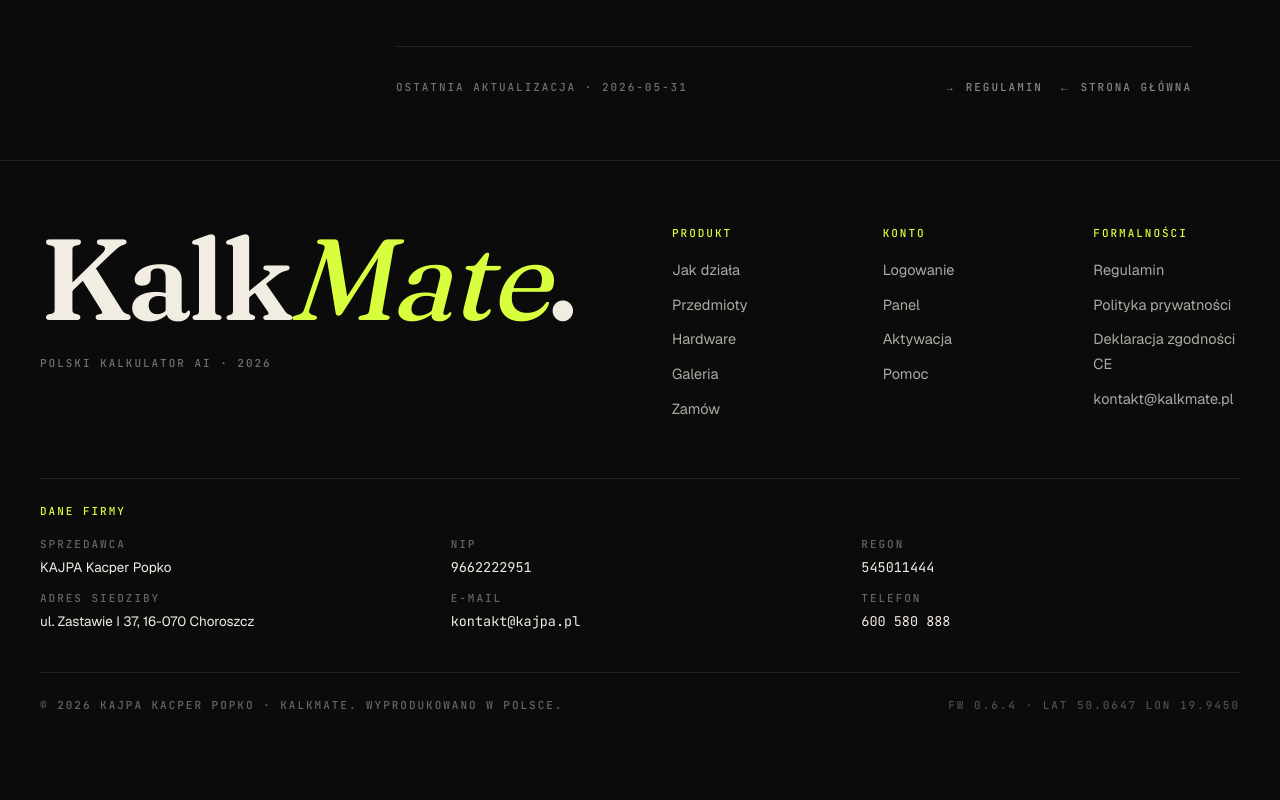
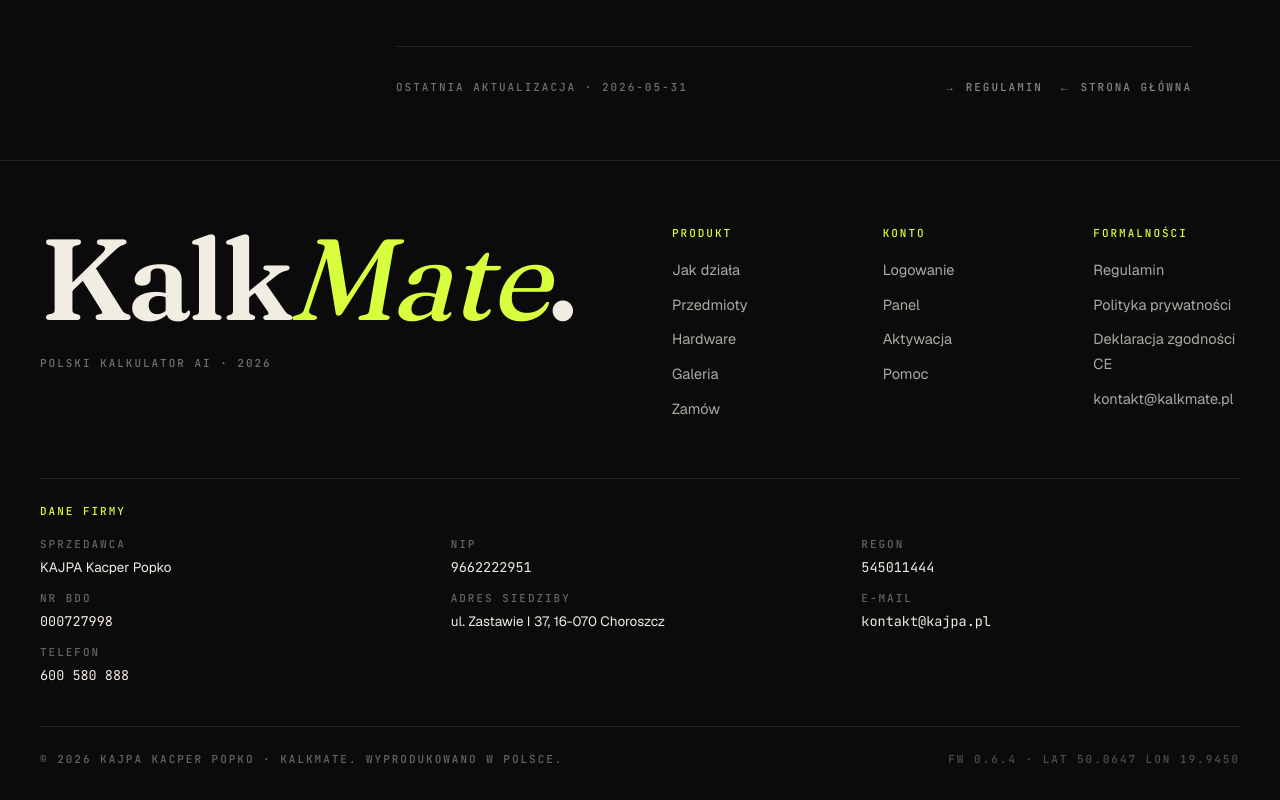
Before and after one commit to KAJPER/KalkMate, a Next.js app in the folder website/: page /polityka-prywatnosci in a window 1280 px wide. Shown: the part 8523-9323 px from the top of the page. Before the commit the page ends 9269 px from the top, so only its background shows below. Built offline with nearby package versions, Linux system fonts and the light colour scheme; sample sign-in values are in the browser's storage.

Commit message:
feat: update image quality and sizes in Hero component; add BDO field to Footer

```diff
--- a/website/next.config.ts
+++ b/website/next.config.ts
@@ -33,7 +33,7 @@ const nextConfig: NextConfig = {
     formats: ["image/webp", "image/avif"],
     deviceSizes: [640, 828, 1200, 1920, 2048],
     imageSizes: [16, 32, 48, 64, 96, 128, 256, 384],
-    qualities: [75, 90, 92],
+    qualities: [60, 75, 90, 92],
     minimumCacheTTL: 60 * 60 * 24 * 365,
   },
   async headers() {
--- a/website/src/app/globals.css
+++ b/website/src/app/globals.css
@@ -118,12 +118,7 @@ body {
   will-change: transform;
 }
 
-/* Blink for live indicators */
-@keyframes km-blink {
-  0%, 65% { opacity: 1; }
-  70%, 100% { opacity: 0; }
-}
-.km-blink { animation: km-blink 1.6s steps(2, end) infinite; }
+.km-blink {}
 
 /* Soft scan-line on screen renderings */
 .km-scanlines {
--- a/website/src/components/Footer.tsx
+++ b/website/src/components/Footer.tsx
@@ -24,6 +24,7 @@ const content: Record<Locale, {
     seller: string;
     nip: string;
     regon: string;
+    bdo: string;
     address: string;
     email: string;
     phone: string;
@@ -54,6 +55,7 @@ const content: Record<Locale, {
       seller: "Sprzedawca",
       nip: "NIP",
       regon: "REGON",
+      bdo: "Nr BDO",
       address: "Adres siedziby",
       email: "E-mail",
       phone: "Telefon",
@@ -84,6 +86,7 @@ const content: Record<Locale, {
       seller: "Seller",
       nip: "Tax ID (NIP)",
       regon: "REGON",
+      bdo: "BDO No.",
       address: "Registered address",
       email: "E-mail",
       phone: "Phone",
@@ -114,6 +117,7 @@ const content: Record<Locale, {
       seller: "Verkäufer",
       nip: "Steuer-ID (NIP)",
       regon: "REGON",
+      bdo: "BDO-Nr.",
       address: "Geschäftssitz",
       email: "E-Mail",
       phone: "Telefon",
@@ -190,6 +194,10 @@ export default function Footer({ lang = "pl" }: { lang?: Locale }) {
               <p className="font-mono text-[#F2EDE3]">545011444</p>
             </div>
             <div>
+              <p className="km-mono-eyebrow text-[#F2EDE3]/40 text-[10px] mb-1">{t.fields.bdo}</p>
+              <p className="font-mono text-[#F2EDE3]">000727998</p>
+            </div>
+            <div>
               <p className="km-mono-eyebrow text-[#F2EDE3]/40 text-[10px] mb-1">{t.fields.address}</p>
               <p className="text-[#F2EDE3]">ul. Zastawie I 37, 16-070 Choroszcz</p>
             </div>
--- a/website/src/components/Hero.tsx
+++ b/website/src/components/Hero.tsx
@@ -237,8 +237,8 @@ export default function Hero({ lang = "pl" }: { lang?: Locale }) {
                 alt={t.imageAlt}
                 fill
                 priority
-                quality={80}
-                sizes="(max-width: 640px) 460px, (max-width: 1024px) 50vw, 460px"
+                quality={60}
+                sizes="(max-width: 640px) 276px, (max-width: 1024px) 50vw, 460px"
                 className="object-cover grayscale-[10%] contrast-[1.05]"
               />
               <div className="absolute inset-0 bg-gradient-to-t from-[#0B0B0B] via-transparent to-transparent" />
```
